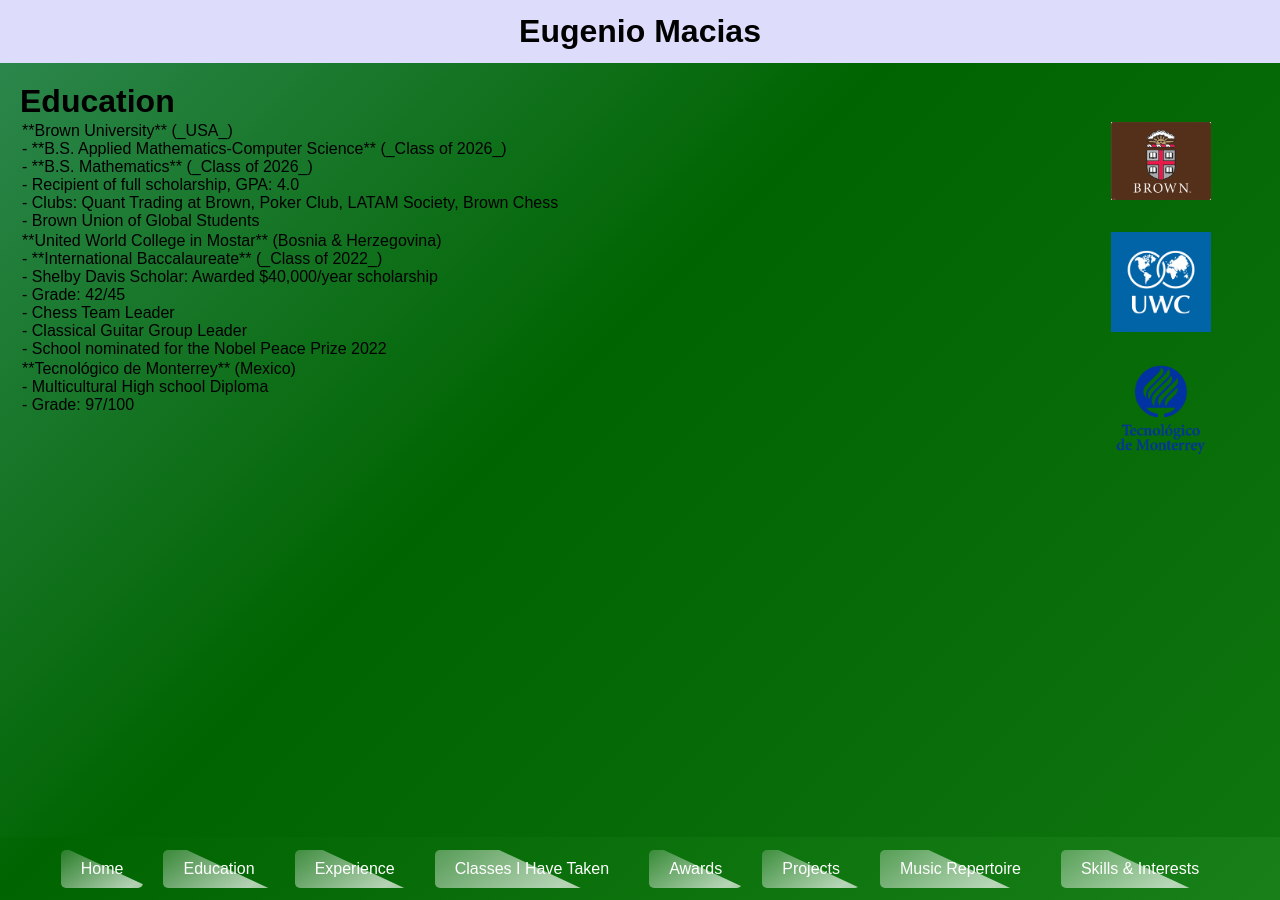
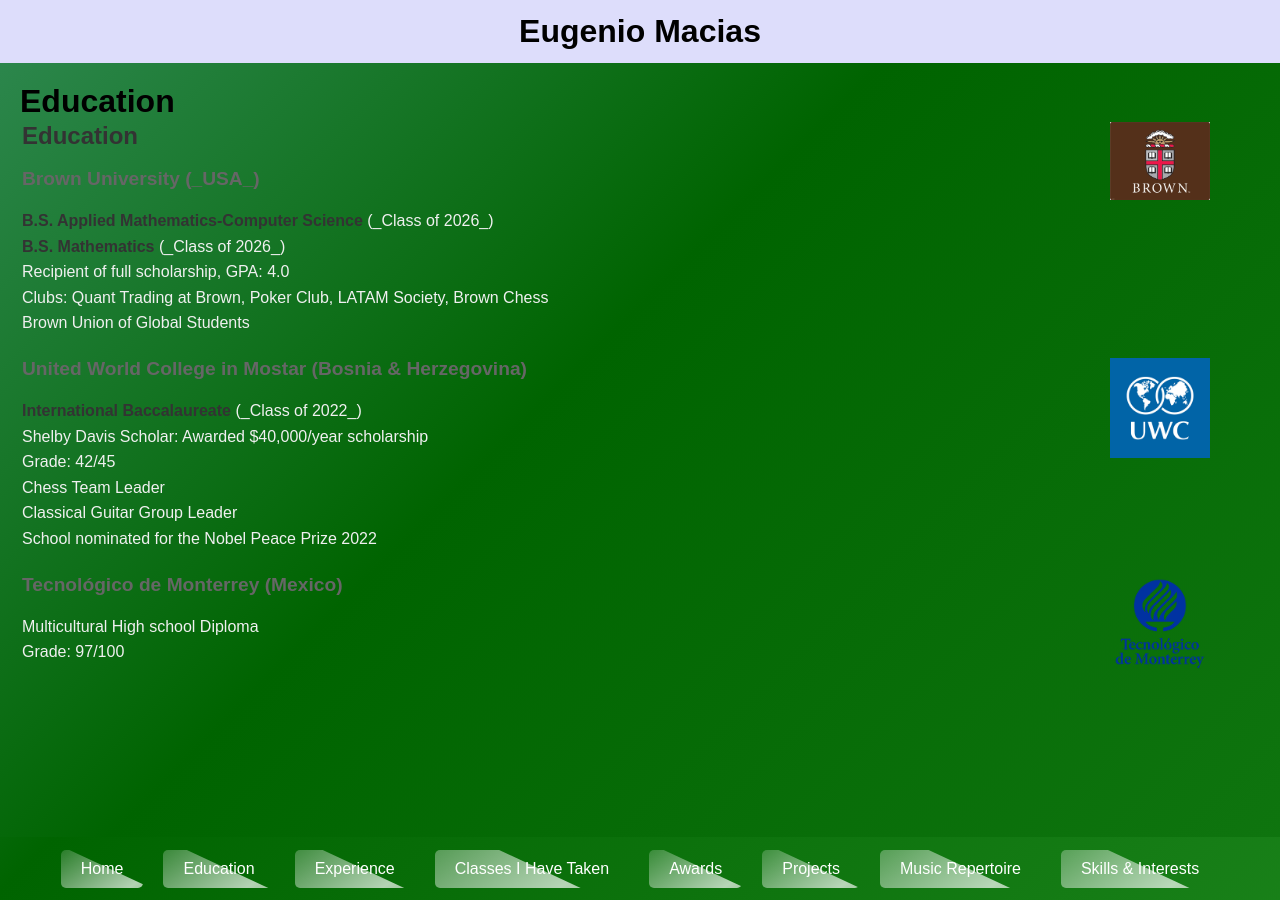
Before and after one commit to xXElGenio0203Xx/eugenio-macias.github.io, a Jekyll site: the page built from education.md, in a window 1280 px wide. Built offline with Jekyll 4.4.1, drawn with Linux system fonts in a browser that asks for light colours; some web fonts are replaced.

Commit message:
Update education.md

```diff
--- a/education.md
+++ b/education.md
@@ -8,12 +8,16 @@ title: Education
 <table style="width:100%;">
   <tr>
     <td style="vertical-align:top;">
-      **Brown University** (_USA_)<br>
-      - **B.S. Applied Mathematics-Computer Science** (_Class of 2026_)<br>
-      - **B.S. Mathematics** (_Class of 2026_)<br>
-      - Recipient of full scholarship, GPA: 4.0<br>
-      - Clubs: Quant Trading at Brown, Poker Club, LATAM Society, Brown Chess<br>
-      - Brown Union of Global Students<br>
+
+      <h2>Education</h2><br>
+
+      <h3 style="font-weight: bold;">Brown University (_USA_)</h3><br>
+      <p><strong>B.S. Applied Mathematics-Computer Science</strong> (_Class of 2026_)<br>
+      <strong>B.S. Mathematics</strong> (_Class of 2026_)<br>
+      Recipient of full scholarship, GPA: 4.0<br>
+      Clubs: Quant Trading at Brown, Poker Club, LATAM Society, Brown Chess<br>
+      Brown Union of Global Students<br></p>
+
     </td>
     <td style="vertical-align:top; text-align:right;">
       <img src="/assets/images/Brown_Logo.jpeg" alt="Brown University Logo" style="width:100px; height:auto;">
@@ -21,13 +25,15 @@ title: Education
   </tr>
   <tr>
     <td style="vertical-align:top;">
-      **United World College in Mostar** (Bosnia & Herzegovina)<br>
-      - **International Baccalaureate** (_Class of 2022_)<br>
-      - Shelby Davis Scholar: Awarded $40,000/year scholarship<br>
-      - Grade: 42/45<br>
-      - Chess Team Leader<br>
-      - Classical Guitar Group Leader<br>
-      - School nominated for the Nobel Peace Prize 2022<br>
+
+      <h3 style="font-weight: bold;">United World College in Mostar (Bosnia & Herzegovina)</h3><br>
+      <p><strong>International Baccalaureate</strong> (_Class of 2022_)<br>
+      Shelby Davis Scholar: Awarded $40,000/year scholarship<br>
+      Grade: 42/45<br>
+      Chess Team Leader<br>
+      Classical Guitar Group Leader<br>
+      School nominated for the Nobel Peace Prize 2022<br></p>
+
     </td>
     <td style="vertical-align:top; text-align:right;">
       <img src="/assets/images/UWC_logo.png" alt="UWC Logo" style="width:100px; height:auto;">
@@ -35,9 +41,11 @@ title: Education
   </tr>
   <tr>
     <td style="vertical-align:top;">
-      **Tecnológico de Monterrey** (Mexico)<br>
-      - Multicultural High school Diploma<br>
-      - Grade: 97/100<br>
+
+      <h3 style="font-weight: bold;">Tecnológico de Monterrey (Mexico)</h3><br>
+      <p>Multicultural High school Diploma<br>
+      Grade: 97/100<br></p>
+
     </td>
     <td style="vertical-align:top; text-align:right;">
       <img src="/assets/images/Tec_logo.webp" alt="Tec Logo" style="width:100px; height:auto;">
```
